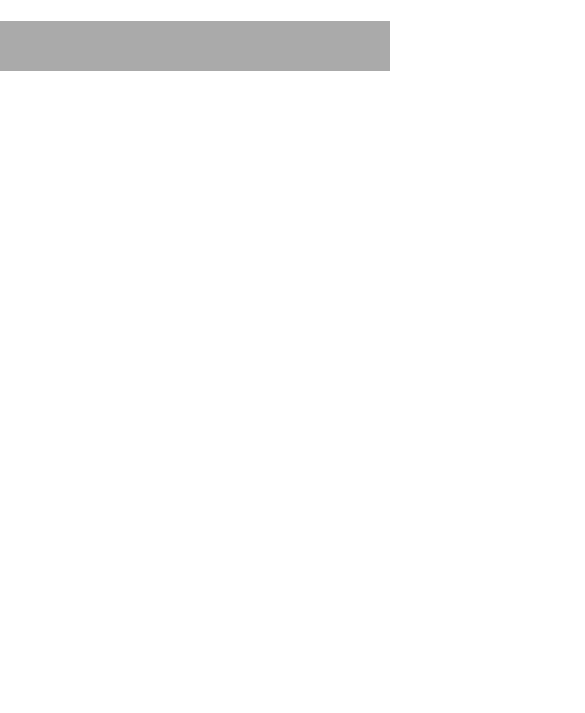
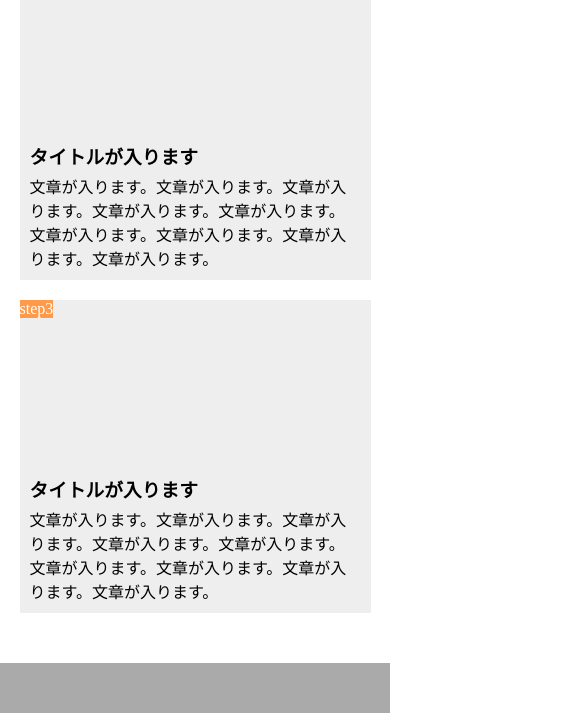
Before and after one commit to Tomoyuki123Kawabata/1-10_task, a plain HTML site: page index.html in a window 390 px wide. Shown: the part 466-1179 px from the top of the page, 585 px wide, since content can reach past the window. Before the commit the page ends 844 px from the top, so only its background shows below. Drawn offline with Linux system fonts and the light colour scheme.

Commit message:
[FINISH]1-10

```diff
--- a/style.css
+++ b/style.css
@@ -67,5 +67,28 @@ footer {
 }
 
 @media screen and (max-width:768px) {
+ .main {
+   display: block;
+   width: 100%;
+   margin:50px auto;
 
-  }
+ }
+
+ header {
+   width: 100%;
+ }
+
+ .main-box {
+   width: 90%;
+   margin: 0 auto;
+ }
+
+ .main-box:nth-child(2) {
+   margin-bottom: 20px;
+   margin-top: 20px;
+ }
+ .main-box:last-child {
+  margin: 0 auto;
+ }
+
+}
```
